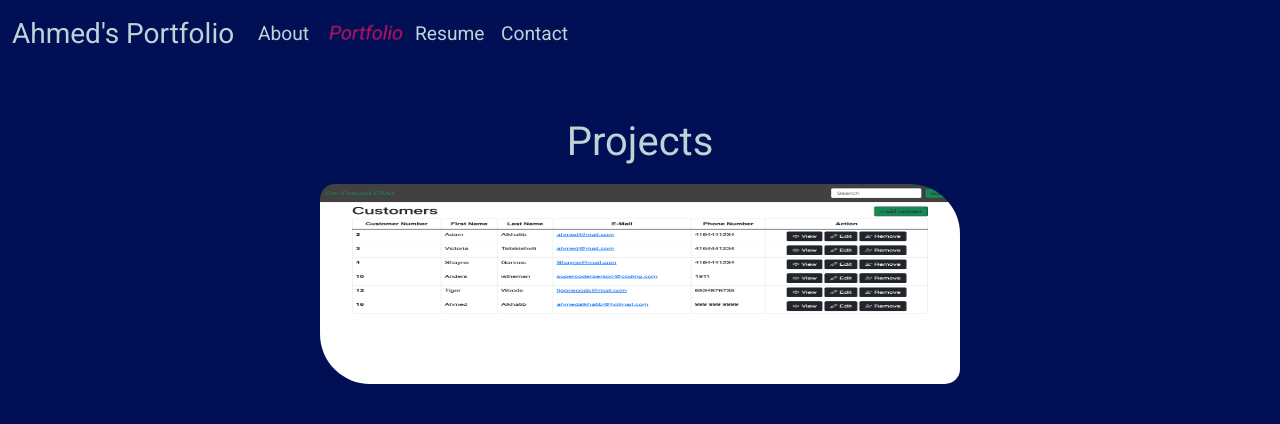
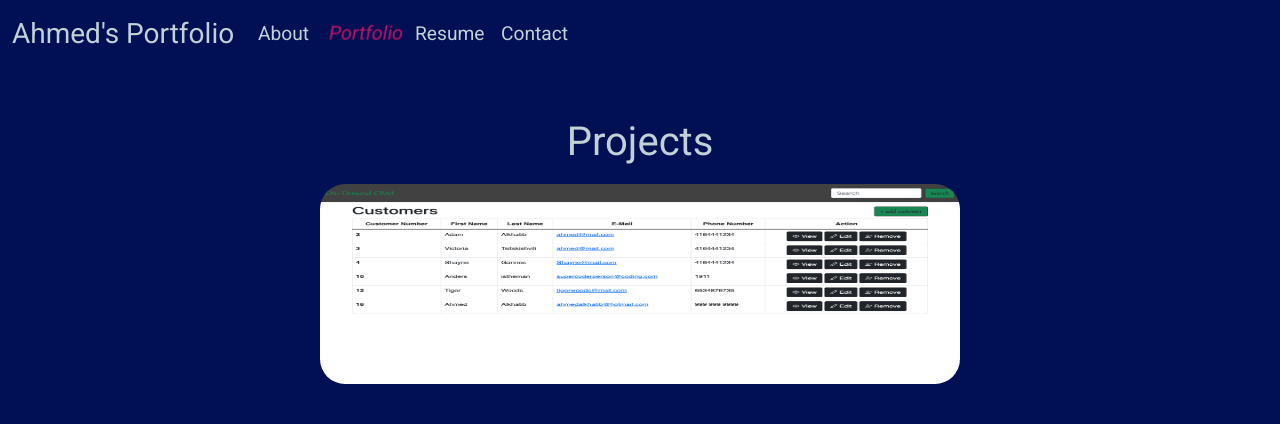
Before and after one commit to AhmedAlkh/react-portfolio, a React (Create React App) app in the folder my-app/: page / in a window 1280 px wide. Both pictures are taken after a click on the button "Portfolio". Shown: the top 424 px of the page. Built offline with nearby package versions, Linux system fonts and the light colour scheme.

Commit message:
carousel styling is complete

```diff
--- a/my-app/public/styles.css
+++ b/my-app/public/styles.css
@@ -127,9 +127,14 @@ div.container {
   margin-bottom: 325px;
 }
 
-/* .carousel-container {
-  margin-bottom: 325px;
-} */
+.carousel-container {
+  background-color: #010f54;
+  z-index: 10;
+}
+
+.carousel-inner {
+  text-align: center;
+}
 
 .img-container {
   text-align: center;
@@ -147,16 +152,16 @@ div.container {
     width: 50%;
     height: 200px;
     margin: auto;
-    border-radius: 15px 50px;
-    /* margin-bottom: 100px; */
+    border-radius: 25px;
 }
 
 .info-container {
   background-color: #010f54;
-  border-radius: 15px 50px;
+  border-radius: 25px;
   padding: 2%;
   color: rgb(193, 210, 214);
-  margin-top: 0!important;
+  margin-top: 5px;
+  /* margin-top: 0!important; */
 }
 
 .app-link, .gh-link {
@@ -345,6 +350,7 @@ footer {
   width: 100%;
   height: 50px;
   margin-top: auto;
+  z-index: 999;
 }
 
 .footerDiv {
@@ -355,6 +361,7 @@ footer {
   text-align: center;
   background-color: #010f54;
   margin-top: auto;
+  z-index: 999;
 }
 
 .footer-icon {
--- a/my-app/src/components/Navbar.js
+++ b/my-app/src/components/Navbar.js
@@ -11,7 +11,6 @@ function NavBar(props) {
       // Changed Navbar expand="lg" to Navbar expand="sm" and made it so that navbar button only appears on cellphone screen.
         <Navbar expand="sm">
         <Container className="nav-cont">
-        {/* href="about" */}
           <Navbar.Brand><p className="main-title">Ahmed's Portfolio</p></Navbar.Brand>
           <Navbar.Toggle aria-controls="basic-navbar-nav" />
           <Navbar.Collapse id="basic-navbar-nav">
@@ -34,5 +33,4 @@ function NavBar(props) {
       </Navbar>
     )
 };
-// 1
 export default NavBar;
--- a/my-app/src/components/Portfolio.js
+++ b/my-app/src/components/Portfolio.js
@@ -91,7 +91,7 @@ function Portfolio() {
   ];
 
   return (
-    <section>
+    <section className="portfolio-section">
       {/* <div className="center"> */}
         <h1 className="portfolio-title">Projects</h1>
       {/* </div> */}
```
Also changed, not shown: 1 other file (tests, documents, lock files or other folders).
